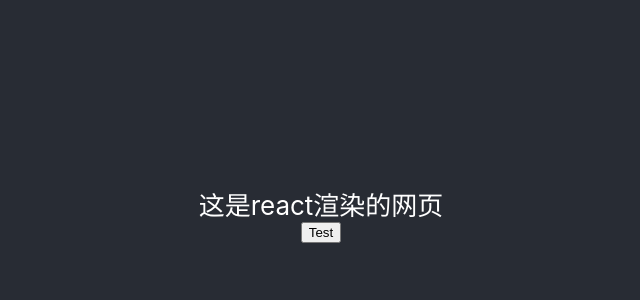
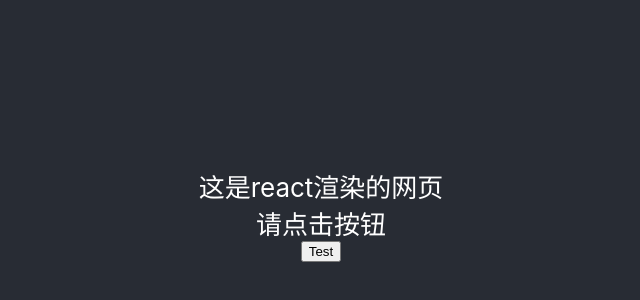
Before and after one commit to AllenWen/Hybrid, a React (Create React App) app in the folder webapp/: page / in a window 1280 px wide. Shown: the part 186-486 px from the top of the page, without its empty margins (319-959 px from the left). Built offline with nearby package versions, Linux system fonts and the light colour scheme.

Commit message:
update ignore

```diff
--- a/webapp/src/App.js
+++ b/webapp/src/App.js
@@ -1,5 +1,4 @@
 import React from 'react';
-import logo from './logo.svg';
 import './App.css';
 import Hybrid from './hybrid/core.js';
 
@@ -7,7 +6,7 @@
   return (
     <div className="App">
       <header className="App-header">
-      <text>这是react渲染的网页</text>
+      <text>这是react渲染的网页<br/>请点击按钮</text>
       <button onClick={() => Hybrid.openapp("wen","s")}>
         Test
       </button>
```
Also changed, not shown: 1 other file (tests, documents, lock files or other folders).
